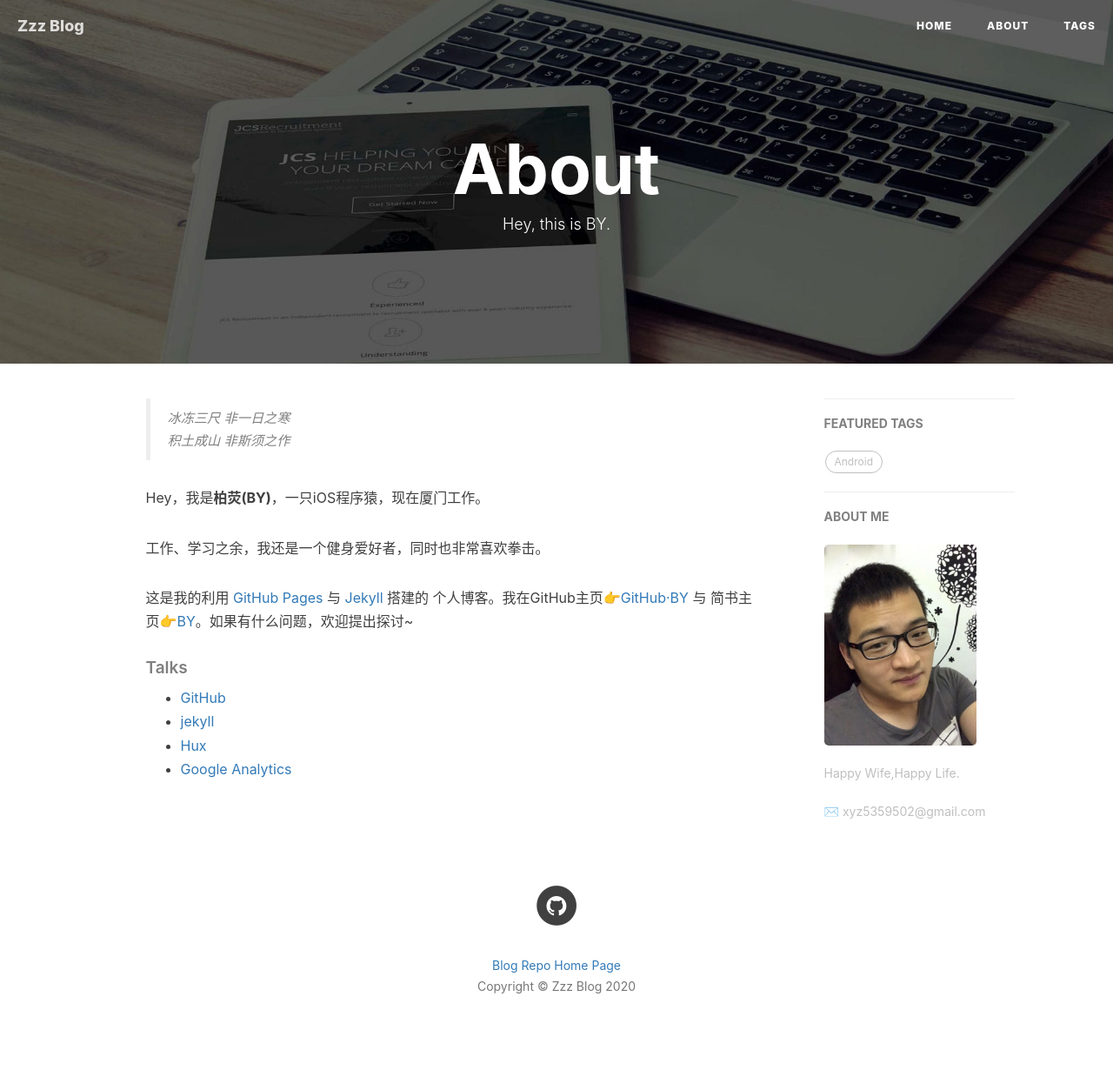
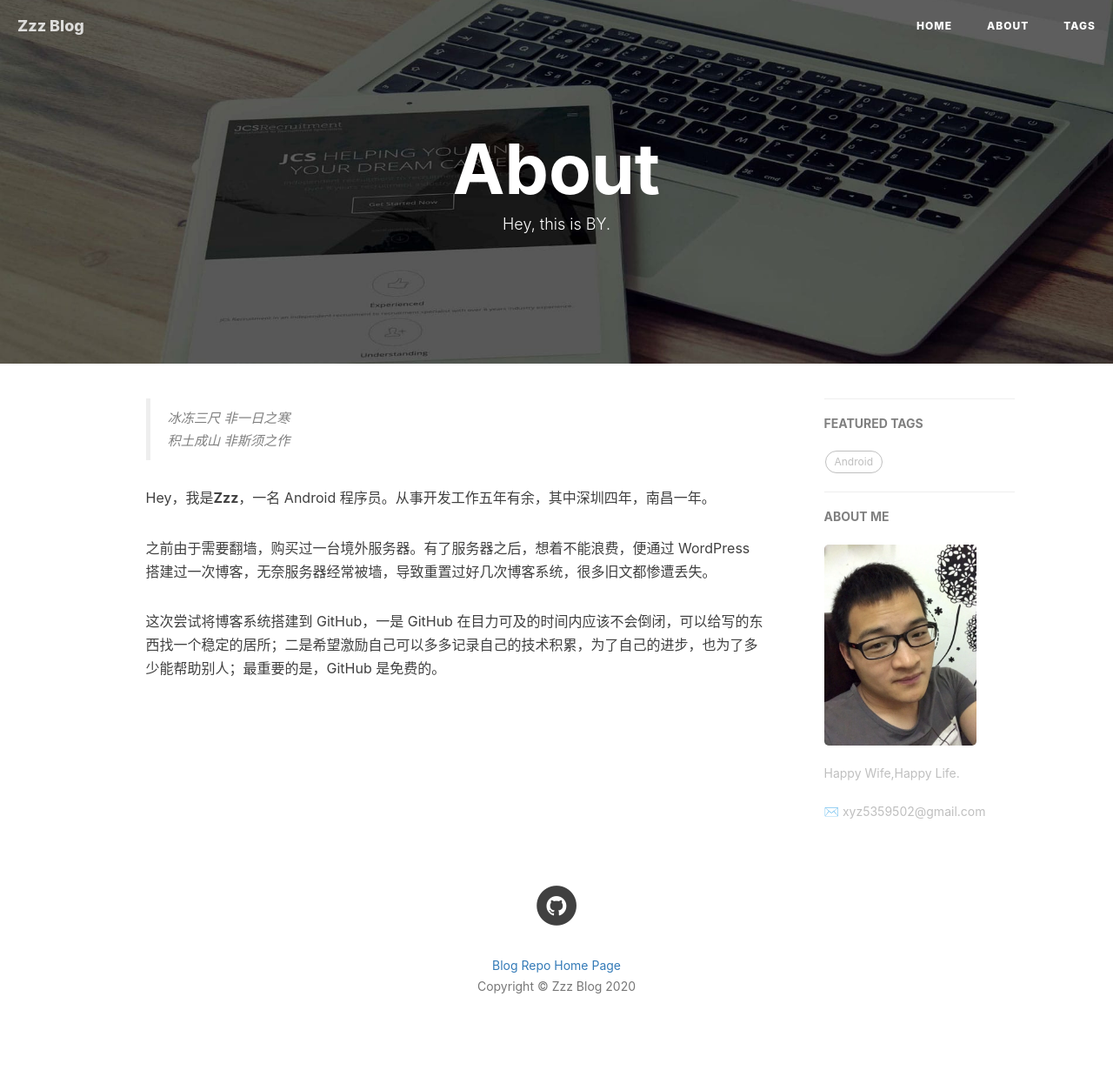
Before and after one commit to zilchzz/zilchzz.github.io, a Jekyll site: the page built from about.html, in a window 1280 px wide. Shown: the whole page at 87% size. Built offline with Jekyll 4.4.1, drawn with Linux system fonts in a browser that asks for light colours; nearby versions of some CDN libraries; comment, search, counter and statistics services are not loaded.

Commit message:
Update about.html

```diff
--- a/about.html
+++ b/about.html
@@ -18,22 +18,13 @@ header-img: "img/post-bg-rwd.jpg"
     <blockquote><p>冰冻三尺 非一日之寒<br>
     积土成山 非斯须之作</p></blockquote>
 
-    <p>Hey，我是<strong>柏荧(BY)</strong>，一只iOS程序猿，现在厦门工作。</p>
+    <p>Hey，我是<strong>Zzz</strong>，一名 Android 程序员。从事开发工作五年有余，其中深圳四年，南昌一年。</p>
 
-    <p>工作、学习之余，我还是一个健身爱好者，同时也非常喜欢拳击。</p>
+    <p>之前由于需要翻墙，购买过一台境外服务器。有了服务器之后，想着不能浪费，便通过 WordPress 搭建过一次博客，无奈服务器经常被墙，导致重置过好几次博客系统，很多旧文都惨遭丢失。</p>
 
-    <p>这是我的利用 <a href="https://pages.github.com/">GitHub Pages</a> 与 <a href="http://jekyll.com.cn/">Jekyll</a> 搭建的 个人博客。我在GitHub主页<a href="https://github.com/qiubaiying">👉GitHub·BY</a> 与 简书主页<a href="https://http://www.jianshu.com/u/e71990ada2fd">👉BY</a>。如果有什么问题，欢迎提出探讨~</p>
+    <p>这次尝试将博客系统搭建到 GitHub，一是 GitHub 在目力可及的时间内应该不会倒闭，可以给写的东西找一个稳定的居所；二是希望激励自己可以多多记录自己的技术积累，为了自己的进步，也为了多少能帮助别人；最重要的是，GitHub 是免费的。</p>
 
     <p></p>
-
-    <h5>Talks</h5>
-
-    <ul>
-        <li><a href="https://github.com">GitHub</a></li>
-        <li><a href="http://jekyll.com.cn/">jekyll</a></li>
-        <li><a href="http://huangxuan.me/">Hux</a></li>
-        <li><a href="https://analytics.google.com/analytics">Google Analytics</a></li>
-    </ul>
 </div>
 
 <!-- English Version -->
```
